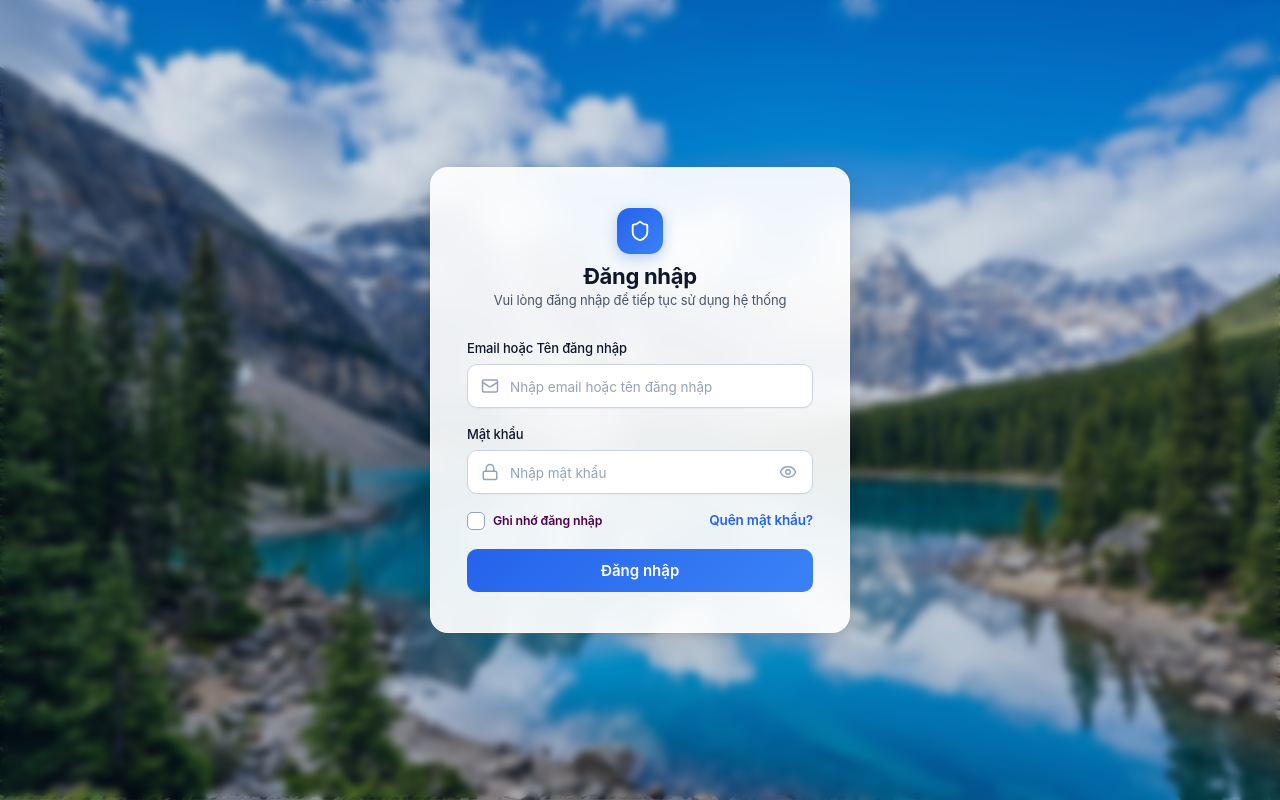
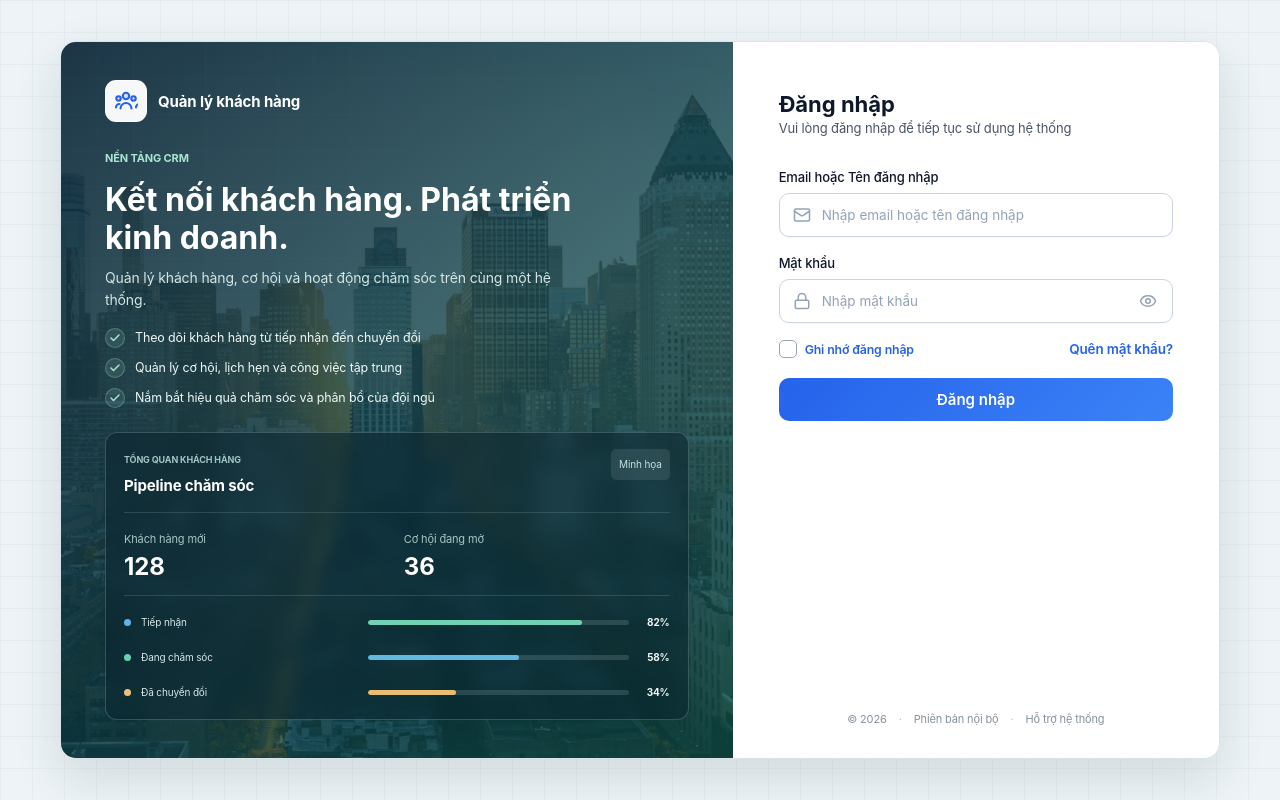
Before and after one commit to vlong3217-png/quan-ly-khach-hang-frontend, a React (Vite) app: page /login in a window 1280 px wide. Built offline with nearby package versions, Linux system fonts and the light colour scheme; no server answers.

Commit message:
feat(auth): refresh branded login experience

```diff
--- a/src/pages/LoginPage/LoginPage.css
+++ b/src/pages/LoginPage/LoginPage.css
@@ -1,87 +1,173 @@
-/* ============================================
-   LoginPage Styles
-   Landscape background + blue theme login
-   ============================================ */
-
-/* ---------- Layout: Background image ---------- */
+/* ---------- Layout ---------- */
 .login-page {
   min-height: 100vh;
   display: flex;
   align-items: center;
   justify-content: center;
-  padding: 20px;
-  position: relative;
-  background: url('/1.jpg') center / cover no-repeat fixed;
+  padding: 32px;
+  background-color: #edf3f6;
+  background-image:
+    linear-gradient(rgba(22, 65, 78, 0.035) 1px, transparent 1px),
+    linear-gradient(90deg, rgba(22, 65, 78, 0.035) 1px, transparent 1px);
+  background-size: 32px 32px;
 }
 
-/* Blur layer over the background image */
-.login-page::before {
-  content: '';
-  position: absolute;
-  inset: 0;
-  backdrop-filter: blur(4px);
-  -webkit-backdrop-filter: blur(4px);
-  background: rgba(15, 50, 100, 0.18);
-  z-index: 0;
+.login-shell {
+  width: min(100%, 1160px);
+  min-height: 680px;
+  display: grid;
+  grid-template-columns: minmax(0, 1.16fr) minmax(390px, 0.84fr);
+  overflow: hidden;
+  background: #ffffff;
+  border: 1px solid #d8e3e8;
+  border-radius: 16px;
+  box-shadow: 0 18px 48px rgba(25, 55, 68, 0.13);
+  animation: cardAppear 0.45s cubic-bezier(0.16, 1, 0.3, 1) both;
 }
 
-/* ---------- Card ---------- */
 .login-card {
-  position: relative;
-  z-index: 1;
   width: 100%;
-  max-width: 420px;
-  background: rgba(255, 255, 255, 0.92);
-  backdrop-filter: blur(12px);
-  -webkit-backdrop-filter: blur(12px);
-  border: 1px solid rgba(255, 255, 255, 0.6);
-  border-radius: 18px;
-  padding: 40px 36px;
-  box-shadow:
-    0 8px 32px rgba(0, 0, 0, 0.12),
-    0 2px 8px rgba(0, 0, 0, 0.06);
-  animation: cardAppear 0.5s cubic-bezier(0.16, 1, 0.3, 1) forwards;
-  opacity: 0;
-  transform: translateY(14px);
+  min-width: 0;
+  display: flex;
+  flex-direction: column;
+  justify-content: center;
+  padding: 52px 46px 28px;
+  background: #ffffff;
 }
 
 @keyframes cardAppear {
+  from {
+    opacity: 0;
+    transform: translateY(10px);
+  }
   to {
     opacity: 1;
     transform: translateY(0);
   }
 }
 
-/* ---------- Header ---------- */
-.login-header {
-  text-align: center;
-  margin-bottom: 28px;
+.login-brand-panel {
+  position: relative;
+  isolation: isolate;
+  overflow: hidden;
+  display: flex;
+  flex-direction: column;
+  justify-content: space-between;
+  gap: 24px;
+  padding: 38px 44px;
+  color: #f1f8f7;
+  background:
+    linear-gradient(135deg, rgba(11, 38, 55, 0.91) 0%, rgba(15, 67, 75, 0.78) 56%, rgba(18, 82, 75, 0.75) 100%),
+    url('/login-city.jpg') center / cover no-repeat;
 }
 
-.login-logo {
-  width: 46px;
-  height: 46px;
-  margin: 0 auto 12px;
-  background: linear-gradient(135deg, #2563eb 0%, #3b82f6 100%);
-  border-radius: 13px;
+.login-brand-panel::after {
+  content: '';
+  position: absolute;
+  inset: 0;
+  z-index: -1;
+  opacity: 0.14;
+  background-image:
+    linear-gradient(rgba(225, 247, 241, 0.16) 1px, transparent 1px),
+    linear-gradient(90deg, rgba(225, 247, 241, 0.16) 1px, transparent 1px);
+  background-size: 36px 36px;
+  mask-image: linear-gradient(to bottom right, #000 5%, transparent 82%);
+}
+
+.login-brand {
   display: flex;
   align-items: center;
-  justify-content: center;
-  box-shadow: 0 4px 14px rgba(37, 99, 235, 0.3);
+  gap: 11px;
+  color: #ffffff;
+  font-size: 15px;
+  font-weight: 700;
 }
 
-.login-logo svg {
-  width: 22px;
-  height: 22px;
-  color: #fff;
+.login-brand img {
+  width: 42px;
+  height: 42px;
+  padding: 8px;
+  background: rgba(255, 255, 255, 0.96);
+  border: 1px solid rgba(255, 255, 255, 0.7);
+  border-radius: 11px;
+}
+
+.login-brand-panel .login-header {
+  text-align: left;
+  margin: 0;
+}
+
+.login-product-kicker {
+  color: #a9e5d2;
+  font-size: 11px;
+  font-weight: 700;
+}
+
+.login-brand-panel .login-header h2 {
+  max-width: 520px;
+  margin: 12px 0 10px;
+  color: #ffffff;
+  font-size: 32px;
+  font-weight: 700;
+  line-height: 1.18;
+  letter-spacing: 0;
+}
+
+.login-brand-panel .login-header p {
+  max-width: 480px;
+  margin: 0;
+  color: #d2e5e4;
+  font-size: 14px;
+  line-height: 1.6;
+}
+
+.login-benefits {
+  display: flex;
+  flex-direction: column;
+  gap: 10px;
+  margin: -8px 0 0;
+  padding: 0;
+  list-style: none;
+}
+
+.login-benefits li {
+  display: flex;
+  align-items: center;
+  gap: 10px;
+  color: #edf7f5;
+  font-size: 12.5px;
+  line-height: 1.45;
+}
+
+.login-benefit-check {
+  width: 20px;
+  height: 20px;
+  display: inline-flex;
+  align-items: center;
+  justify-content: center;
+  flex: 0 0 20px;
+  color: #a9e5d2;
+  background: rgba(169, 229, 210, 0.12);
+  border: 1px solid rgba(169, 229, 210, 0.28);
+  border-radius: 50%;
+}
+
+.login-benefit-check svg {
+  width: 12px;
+  height: 12px;
 }
 
 .login-header h1 {
   font-size: 22px;
   font-weight: 700;
   margin: 0 0 4px;
-  letter-spacing: -0.3px;
+  letter-spacing: 0;
   color: var(--text-h);
+}
+
+.login-card .login-header {
+  text-align: left;
+  margin: 0 0 28px;
 }
 
 .login-subtitle {
@@ -89,6 +175,181 @@
   color: var(--text);
   margin: 0;
   line-height: 1.5;
+}
+
+.crm-preview {
+  padding: 16px 18px;
+  color: #e9f4f2;
+  background: rgba(8, 34, 45, 0.55);
+  border: 1px solid rgba(221, 244, 238, 0.2);
+  border-radius: 12px;
+  box-shadow: 0 16px 32px rgba(4, 25, 34, 0.16);
+  backdrop-filter: blur(8px);
+}
+
+.crm-preview-header {
+  display: flex;
+  align-items: flex-start;
+  justify-content: space-between;
+  gap: 12px;
+  padding-bottom: 16px;
+  border-bottom: 1px solid rgba(221, 244, 238, 0.14);
+}
+
+.crm-preview-header > div,
+.crm-preview-stats > div {
+  display: flex;
+  flex-direction: column;
+  gap: 5px;
+}
+
+.crm-preview-eyebrow {
+  color: #9ec6c6;
+  font-size: 9px;
+  font-weight: 700;
+}
+
+.crm-preview-header strong {
+  color: #ffffff;
+  font-size: 15px;
+}
+
+.crm-preview-period {
+  padding: 5px 8px;
+  color: #c4e1dc;
+  background: rgba(220, 245, 238, 0.1);
+  border-radius: 5px;
+  font-size: 10px;
+}
+
+.crm-preview-stats {
+  display: grid;
+  grid-template-columns: 1fr 1fr;
+  gap: 14px;
+  padding: 16px 0;
+  border-bottom: 1px solid rgba(221, 244, 238, 0.14);
+}
+
+.crm-preview-stats span {
+  color: #a9c5c5;
+  font-size: 11px;
+}
+
+.crm-preview-stats strong {
+  color: #ffffff;
+  font-size: 24px;
+  line-height: 1;
+}
+
+.crm-preview-pipeline {
+  display: flex;
+  flex-direction: column;
+  gap: 14px;
+  padding-top: 16px;
+}
+
+.crm-pipeline-row {
+  display: grid;
+  grid-template-columns: 8px minmax(94px, 1fr) minmax(48px, 1.2fr) 32px;
+  align-items: center;
+  gap: 9px;
+  color: #d7e8e6;
+  font-size: 10px;
+}
+
+.crm-pipeline-row strong {
+  color: #f1f8f7;
+  font-size: 10px;
+  text-align: right;
+}
+
+.crm-pipeline-dot {
+  width: 7px;
+  height: 7px;
+  border-radius: 50%;
+}
+
+.crm-pipeline-dot.intake { background: #5bb4ed; }
+.crm-pipeline-dot.care { background: #69d2b0; }
+.crm-pipeline-dot.converted { background: #f0c275; }
+
+.crm-pipeline-track {
+  height: 5px;
+  overflow: hidden;
+  background: rgba(227, 243, 239, 0.14);
+  border-radius: 99px;
+}
+
+.crm-pipeline-track i {
+  display: block;
+  height: 100%;
+  background: #70d2b2;
+  border-radius: inherit;
+}
+
+.crm-pipeline-row:nth-child(2) .crm-pipeline-track i { background: #62b9df; }
+.crm-pipeline-row:nth-child(3) .crm-pipeline-track i { background: #e6bd72; }
+
+.login-footer {
+  display: flex;
+  align-items: center;
+  justify-content: center;
+  flex-wrap: wrap;
+  gap: 8px 12px;
+  margin-top: auto;
+  padding-top: 28px;
+  color: #84939b;
+  font-size: 11px;
+}
+
+.login-footer > span + span::before {
+  content: '·';
+  margin-right: 12px;
+  color: #b0bbc1;
+}
+
+@media (min-width: 901px) and (max-height: 760px) {
+  .login-page {
+    padding: 18px;
+  }
+
+  .login-shell {
+    min-height: 620px;
+  }
+
+  .login-brand-panel {
+    gap: 16px;
+    padding: 28px 36px;
+  }
+
+  .login-brand-panel .login-header h2 {
+    font-size: 28px;
+  }
+
+  .login-benefits {
+    gap: 7px;
+  }
+
+  .crm-preview {
+    padding: 11px 14px;
+  }
+
+  .crm-preview-header {
+    padding-bottom: 10px;
+  }
+
+  .crm-preview-stats {
+    padding: 11px 0;
+  }
+
+  .crm-preview-pipeline {
+    gap: 9px;
+    padding-top: 11px;
+  }
+
+  .login-card {
+    padding: 38px 38px 20px;
+  }
 }
 
 /* ---------- Form ---------- */
@@ -303,6 +564,10 @@
   color: #334155;
 }
 
+.login-page .checkbox-label {
+  color: #2563eb;
+}
+
 /* Forgot password link */
 .forgot-password {
   font-size: 13.5px;
@@ -447,33 +712,90 @@
 }
 
 /* ---------- Responsive ---------- */
-@media (max-width: 480px) {
+@media (max-width: 900px) {
   .login-page {
-    padding: 16px;
-    align-items: flex-start;
-    padding-top: 48px;
-    background-attachment: scroll;
+    padding: 20px;
+  }
+
+  .login-shell {
+    grid-template-columns: minmax(0, 1fr);
+    min-height: 0;
+    max-width: 560px;
+  }
+
+  .login-brand-panel {
+    gap: 18px;
+    padding: 30px 34px;
   }
 
   .login-card {
-    padding: 28px 20px;
-    border-radius: 14px;
-    max-width: 100%;
+    padding: 34px 38px 24px;
+  }
+
+  .login-brand-panel .login-header h2 {
+    max-width: none;
+    font-size: 27px;
+  }
+
+  .login-benefits {
+    gap: 8px;
+  }
+
+  .crm-preview {
+    max-width: 440px;
   }
 
   .login-header h1 {
     font-size: 20px;
   }
+}
 
-  .login-logo {
-    width: 40px;
-    height: 40px;
-    border-radius: 11px;
+@media (max-width: 480px) {
+  .login-page {
+    padding: 14px;
   }
 
-  .login-logo svg {
-    width: 20px;
-    height: 20px;
+  .login-brand-panel {
+    padding: 24px 22px;
+  }
+
+  .login-card {
+    padding: 28px 22px 20px;
+  }
+
+  .login-brand-panel .login-header h2 {
+    font-size: 24px;
+  }
+
+  .login-brand-panel .login-header p {
+    font-size: 13px;
+  }
+
+  .login-benefits li {
+    align-items: flex-start;
+    font-size: 12px;
+  }
+
+  .crm-preview {
+    padding: 13px;
+  }
+
+  .crm-preview-stats {
+    gap: 8px;
+  }
+
+  .crm-pipeline-row {
+    grid-template-columns: 8px minmax(84px, 1fr) minmax(36px, 1fr) 30px;
+    gap: 7px;
+    font-size: 9px;
+  }
+
+  .login-footer {
+    padding-top: 20px;
+  }
+
+  .crm-preview {
+    display: none;
   }
 
   .form-options {
@@ -482,13 +804,3 @@
     gap: 8px;
   }
 }
-
-@media (min-width: 481px) and (max-width: 768px) {
-  .login-card {
-    padding: 36px 28px;
-  }
-
-  .login-page {
-    background-attachment: scroll;
-  }
-}
--- a/src/pages/LoginPage/LoginPage.tsx
+++ b/src/pages/LoginPage/LoginPage.tsx
@@ -60,12 +60,6 @@ const IconAlertCircle = () => (
     <circle cx="12" cy="12" r="10" />
     <line x1="12" x2="12" y1="8" y2="12" />
     <line x1="12" x2="12.01" y1="16" y2="16" />
-  </svg>
-)
-
-const IconShield = () => (
-  <svg xmlns="http://www.w3.org/2000/svg" viewBox="0 0 24 24" fill="none" stroke="currentColor" strokeWidth="2" strokeLinecap="round" strokeLinejoin="round">
-    <path d="M20 13c0 5-3.5 7.5-7.66 8.95a1 1 0 0 1-.67-.01C7.5 20.5 4 18 4 13V6a1 1 0 0 1 1-1c2 0 4.5-1.2 6.24-2.72a1.17 1.17 0 0 1 1.52 0C14.51 3.81 17 5 19 5a1 1 0 0 1 1 1z" />
   </svg>
 )
 
@@ -255,13 +249,77 @@ function LoginPage() {
   /* ---- Render ---- */
   return (
     <div className="login-page">
-      <div className="login-card">
-        {/* Header */}
+      <div className="login-shell">
+        <section className="login-brand-panel" aria-label="Giới thiệu hệ thống quản lý khách hàng">
+          <div className="login-brand">
+            <img src="/favicon.svg" alt="" />
+            <span>Quản lý khách hàng</span>
+          </div>
           <div className="login-header">
-          <div className="login-logo" aria-hidden="true">
-            <IconShield />
+            <span className="login-product-kicker">NỀN TẢNG CRM</span>
+            <h2>Kết nối khách hàng. Phát triển kinh doanh.</h2>
+            <p>Quản lý khách hàng, cơ hội và hoạt động chăm sóc trên cùng một hệ thống.</p>
           </div>
-          <h1>Đăng nhập</h1>
+
+          <ul className="login-benefits">
+            <li>
+              <span className="login-benefit-check"><IconCheck /></span>
+              Theo dõi khách hàng từ tiếp nhận đến chuyển đổi
+            </li>
+            <li>
+              <span className="login-benefit-check"><IconCheck /></span>
+              Quản lý cơ hội, lịch hẹn và công việc tập trung
+            </li>
+            <li>
+              <span className="login-benefit-check"><IconCheck /></span>
+              Nắm bắt hiệu quả chăm sóc và phân bổ của đội ngũ
+            </li>
+          </ul>
+
+          <div className="crm-preview" aria-hidden="true">
+            <div className="crm-preview-header">
+              <div>
+                <span className="crm-preview-eyebrow">TỔNG QUAN KHÁCH HÀNG</span>
+                <strong>Pipeline chăm sóc</strong>
+              </div>
+              <span className="crm-preview-period">Minh họa</span>
+            </div>
+            <div className="crm-preview-stats">
+              <div>
+                <span>Khách hàng mới</span>
+                <strong>128</strong>
+              </div>
+              <div>
+                <span>Cơ hội đang mở</span>
+                <strong>36</strong>
+              </div>
+            </div>
+            <div className="crm-preview-pipeline">
+              <div className="crm-pipeline-row">
+                <span className="crm-pipeline-dot intake" />
+                <span>Tiếp nhận</span>
+                <div className="crm-pipeline-track"><i style={{ width: '82%' }} /></div>
+                <strong>82%</strong>
+              </div>
+              <div className="crm-pipeline-row">
+                <span className="crm-pipeline-dot care" />
+                <span>Đang chăm sóc</span>
+                <div className="crm-pipeline-track"><i style={{ width: '58%' }} /></div>
+                <strong>58%</strong>
+              </div>
+              <div className="crm-pipeline-row">
+                <span className="crm-pipeline-dot converted" />
+                <span>Đã chuyển đổi</span>
+                <div className="crm-pipeline-track"><i style={{ width: '34%' }} /></div>
+                <strong>34%</strong>
+              </div>
+            </div>
+          </div>
+        </section>
+
+        <section className="login-card" aria-labelledby="login-heading">
+          <div className="login-header">
+            <h1 id="login-heading">Đăng nhập</h1>
             <p className="login-subtitle">Vui lòng đăng nhập để tiếp tục sử dụng hệ thống</p>
           </div>
 
@@ -273,9 +331,6 @@ function LoginPage() {
             </div>
           )}
 
-
-
-        {/* Form */}
           <form className="login-form" onSubmit={handleSubmit} noValidate>
           {/* Email / Username */}
           <div className="input-group">
@@ -382,6 +437,13 @@ function LoginPage() {
             )}
           </button>
           </form>
+
+          <footer className="login-footer">
+            <span>© 2026</span>
+            <span>Phiên bản nội bộ</span>
+            <span title="Liên hệ quản trị viên hệ thống">Hỗ trợ hệ thống</span>
+          </footer>
+        </section>
       </div>
     </div>
   )
```
Also changed, not shown: public/login-city.jpg (added). Lines whose indentation alone changed are shown as unchanged.
